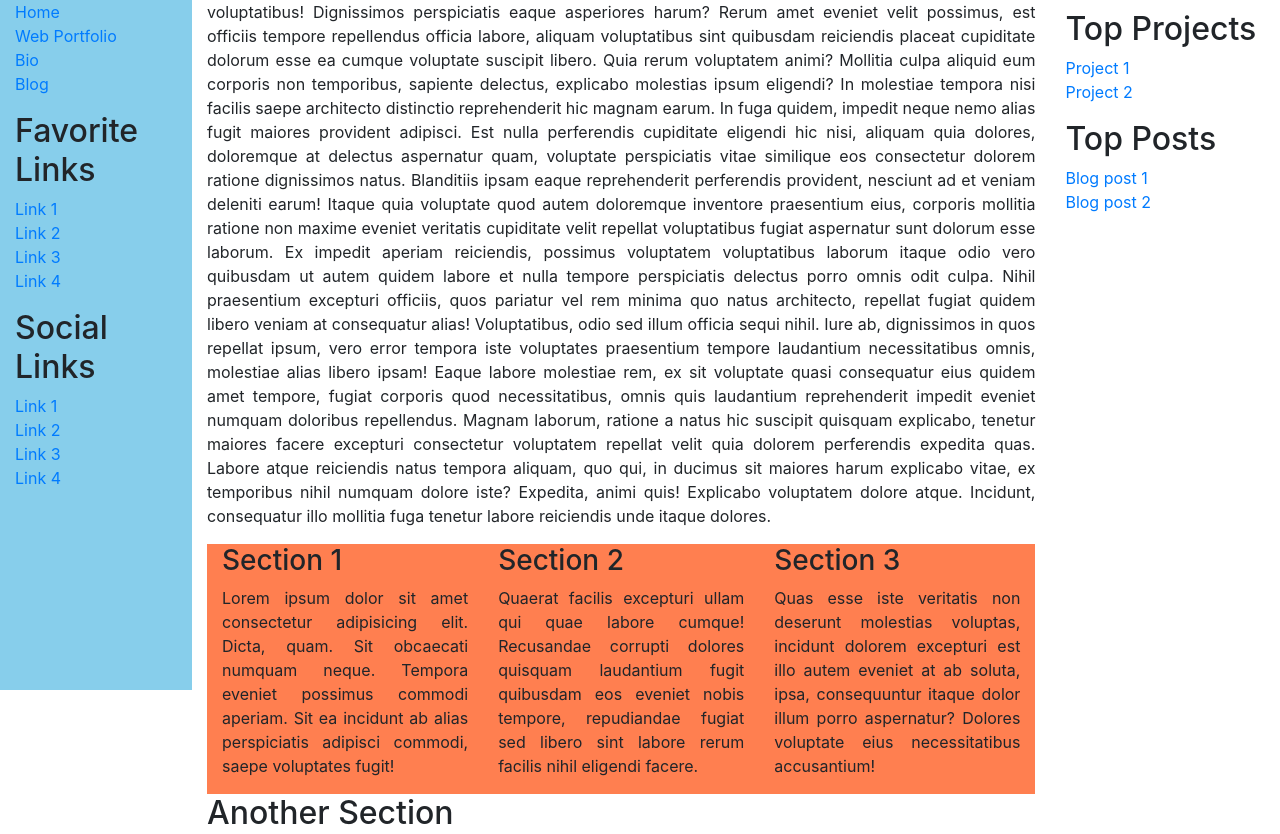
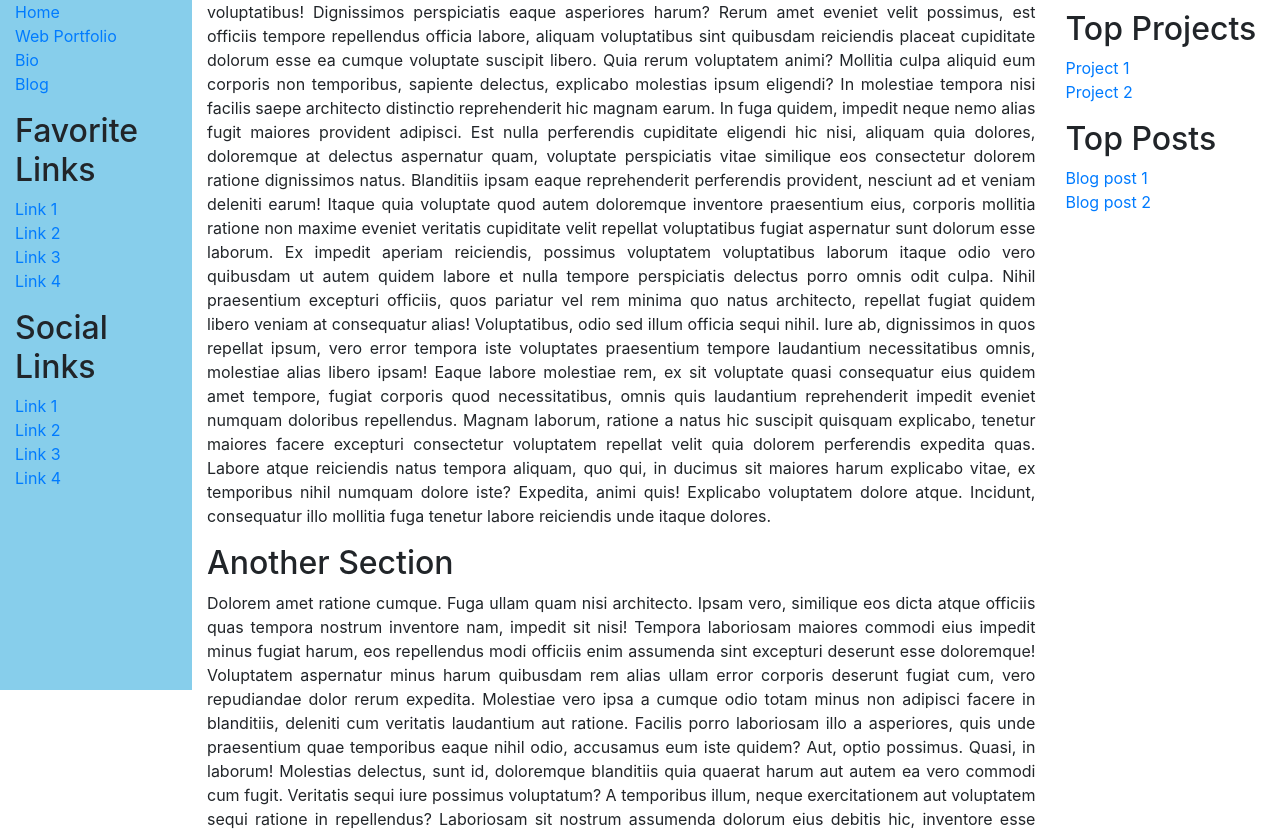
Before and after one commit to chrisvneal/blog_layout, a plain HTML site: page index.html in a window 1280 px wide. Shown: the part 110-944 px from the top of the page. Drawn offline with nearby package versions, Linux system fonts and the light colour scheme.

Commit message:
Erased lorem ipsum and changed flex to wrap

```diff
--- a/css/scss/partials/_layout.scss
+++ b/css/scss/partials/_layout.scss
@@ -11,7 +11,7 @@
 
 .flexWrapper {
   display: flex;
-  flex-flow: row nowrap;
+  flex-flow: row wrap;
 }
 
 .middleSection {
--- a/index.html
+++ b/index.html
@@ -87,23 +87,6 @@
                 numquam doloribus repellendus. Magnam laborum, ratione a natus hic suscipit quisquam explicabo, tenetur maiores facere excepturi consectetur voluptatem repellat velit quia dolorem perferendis expedita quas. Labore atque reiciendis natus
                 tempora aliquam, quo qui, in ducimus sit maiores harum explicabo vitae, ex temporibus nihil numquam dolore iste? Expedita, animi quis! Explicabo voluptatem dolore atque. Incidunt, consequatur illo mollitia fuga tenetur labore reiciendis
                 unde itaque dolores. </p>
-
-                <div class="container-fluid new_sect">
-                  <div class="row">
-                    <div class="col-4">
-                      <h3>Section 1</h3>
-                      <p>Lorem ipsum dolor sit amet consectetur adipisicing elit. Dicta, quam. Sit obcaecati numquam neque. Tempora eveniet possimus commodi aperiam. Sit ea incidunt ab alias perspiciatis adipisci commodi, saepe voluptates fugit!</p>
-                    </div>
-                    <div class="col-4">
-                      <h3>Section 2</h3>
-                      <p>Quaerat facilis excepturi ullam qui quae labore cumque! Recusandae corrupti dolores quisquam laudantium fugit quibusdam eos eveniet nobis tempore, repudiandae fugiat sed libero sint labore rerum facilis nihil eligendi facere.</p>
-                    </div>
-                    <div class="col-4">
-                      <h3>Section 3</h3>
-                      <p>Quas esse iste veritatis non deserunt molestias voluptas, incidunt dolorem excepturi est illo autem eveniet at ab soluta, ipsa, consequuntur itaque dolor illum porro aspernatur? Dolores voluptate eius necessitatibus accusantium!</p>
-                    </div>
-                  </div>
-                </div>
 
               <h2>Another Section</h2>
               <p>Dolorem amet ratione cumque. Fuga ullam quam nisi architecto. Ipsam vero, similique eos dicta atque officiis quas tempora nostrum inventore nam, impedit sit nisi! Tempora laboriosam maiores commodi eius impedit minus fugiat harum, eos repellendus
```
